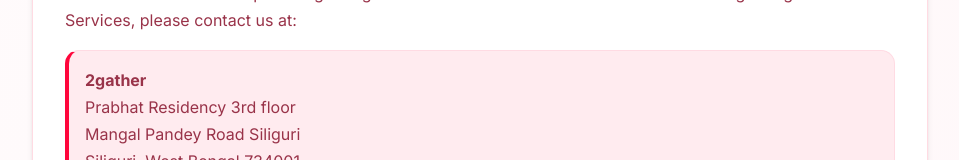
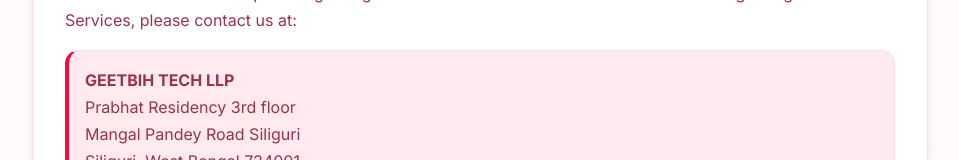
Before and after one commit to KeshavDev15/2gather.in, a Next.js app: page /terms in a window 1280 px wide. Shown: the part 6196-6356 px from the top of the page, without its empty margins (160-1119 px from the left). Built offline with nearby package versions, Linux system fonts and the light colour scheme.

Commit message:
Updated Privacy and Terms

```diff
--- a/src/app/privacy/page.tsx
+++ b/src/app/privacy/page.tsx
@@ -135,7 +135,7 @@
                 <p>If you have questions or comments about this notice, you may email us at <a href="mailto:support@2gather.in" className="legal-link">support@2gather.in</a> or contact us by post at:</p>
                 <div className="legal-highlight-box">
                   <p>
-                    2gather<br />
+                    GEETBIH TECH LLP<br />
                     Prabhat Residency 3rd floor<br />
                     Mangal Pandey Road<br />
                     Siliguri, West Bengal 734001<br />
--- a/src/app/terms/page.tsx
+++ b/src/app/terms/page.tsx
@@ -288,7 +288,7 @@
                 <p>In order to resolve a complaint regarding the Services or to receive further information regarding use of the Services, please contact us at:</p>
                 <div className="legal-highlight-box">
                   <p>
-                    <strong>2gather</strong><br />
+                    <strong>GEETBIH TECH LLP</strong><br />
                     Prabhat Residency 3rd floor<br />
                     Mangal Pandey Road Siliguri<br />
                     Siliguri, West Bengal 734001<br />
```
